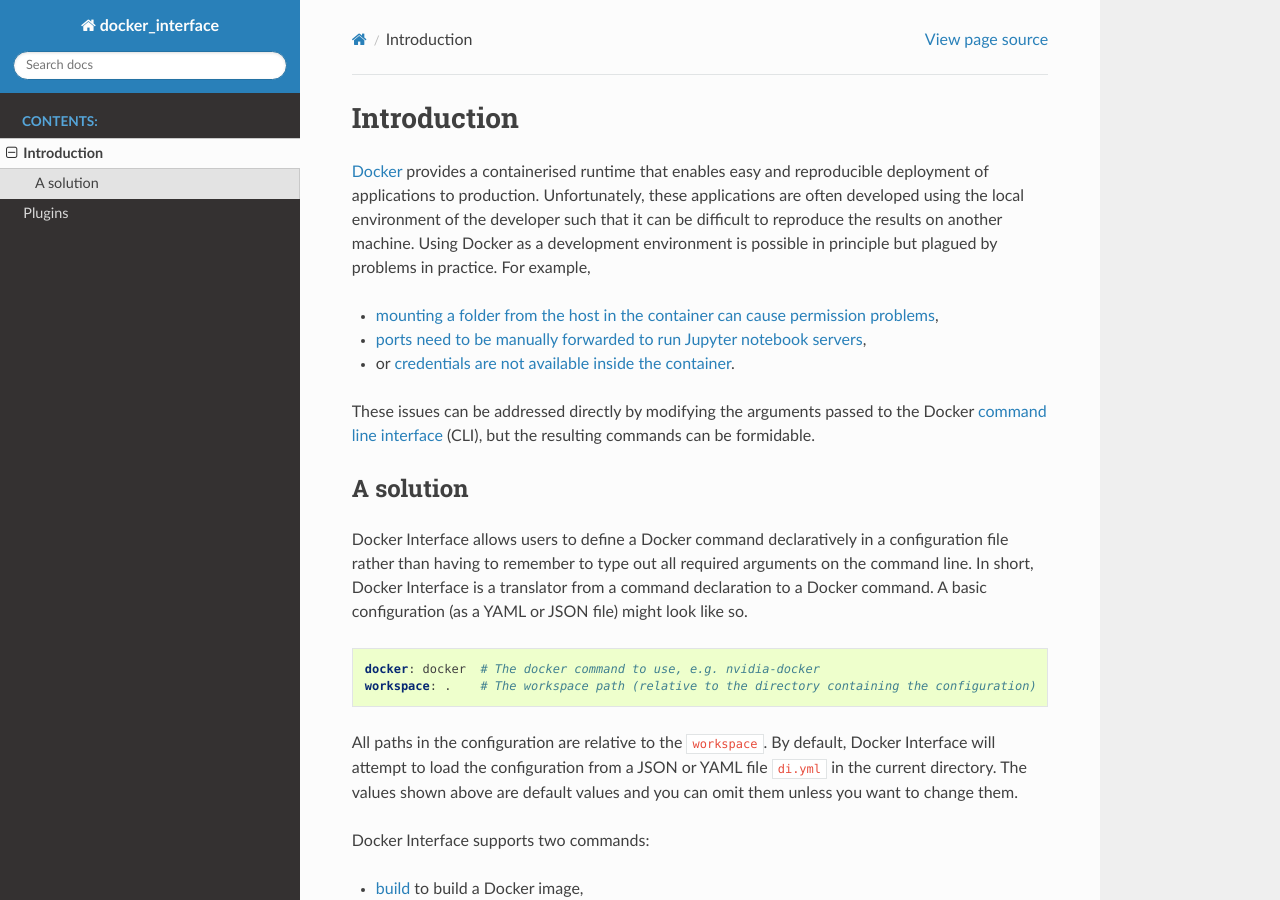
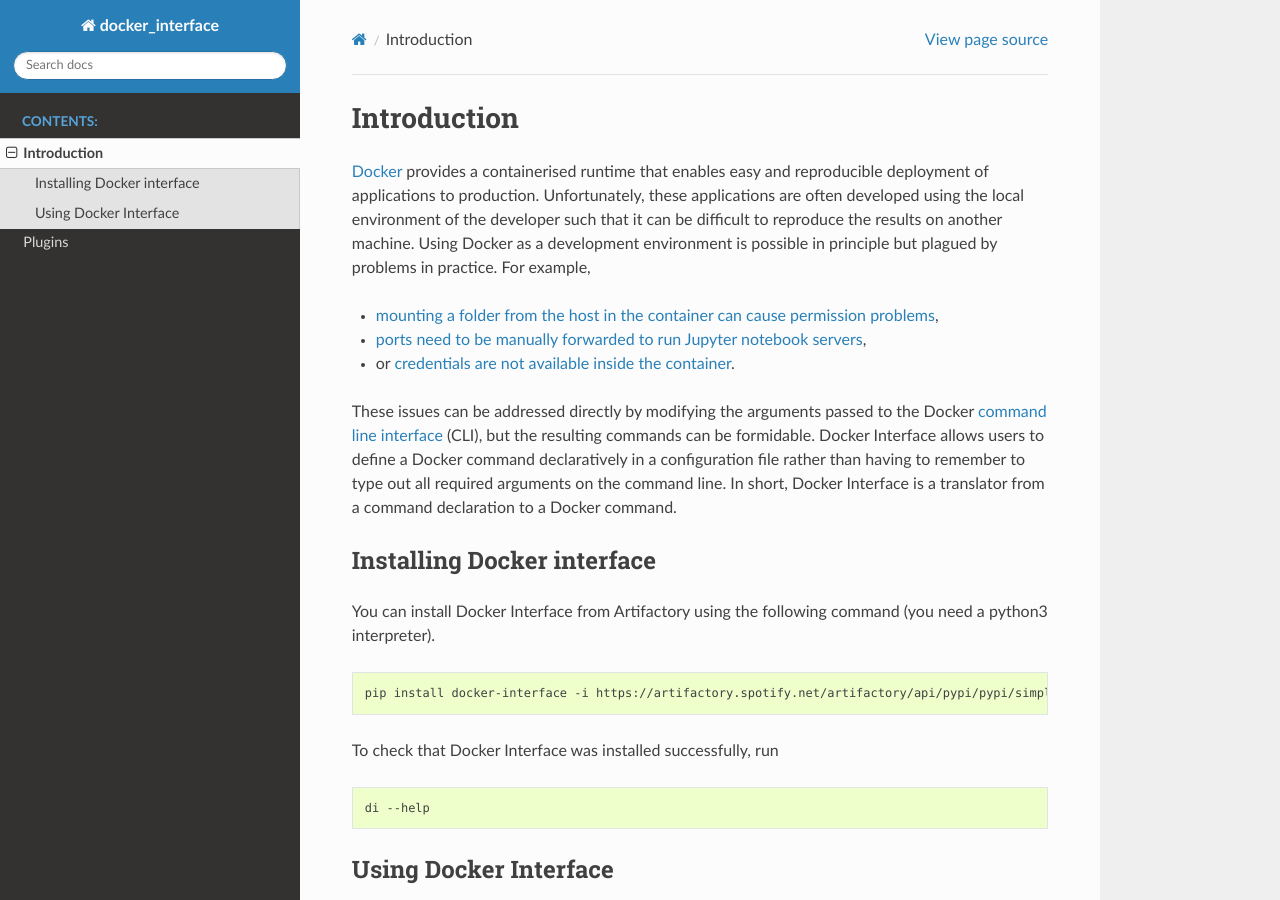
Before and after one commit to spotify/docker_interface, a Sphinx documentation site: the page built from docs/guide.rst, in a window 1280 px wide and 900 px high. Built offline with Sphinx 7.4.7 and the Read the Docs theme 2.0.0, drawn with Linux system fonts in a browser that asks for light colours; pages that are not in the unit, such as notebooks, are missing from menus; some of the changed text lies outside the part shown.

Commit message:
Update docs with installation instructions.

```diff
--- a/docs/generate_plugin_reference.py
+++ b/docs/generate_reference.py
@@ -1,6 +1,6 @@
 import os
 import textwrap
-from docker_interface.core import plugins
+from docker_interface import plugins
 
 
 def build_property_tree(schema, depth=0):
@@ -27,7 +27,6 @@
 classes = plugins.Plugin.load_plugins()
 classes['base'] = plugins.base.BasePlugin
 for name, plugin_cls in sorted(classes.items(), key=lambda x: x[1].ORDER or 0):
-    # title = ":code:`%s`" % plugin_cls.__name__
     title = plugin_cls.__name__
     lines.extend([title, '-' * len(title), ''])
     lines.extend([textwrap.dedent(plugin_cls.__doc__), ''])
--- a/docs/introduction.rst
+++ b/docs/guide.rst
@@ -7,12 +7,29 @@
 * `ports need to be manually forwarded to run Jupyter notebook servers <https://hub.docker.com/r/jupyter/base-notebook/>`_,
 * or `credentials are not available inside the container <https://stackoverflow.com/questions/42307210/user-google-cloud-credentials-inside-ephemeral-container>`_.
 
-These issues can be addressed directly by modifying the arguments passed to the Docker `command line interface <https://docs.docker.com/engine/reference/commandline/cli/>`_ (CLI), but the resulting commands can be formidable.
+These issues can be addressed directly by modifying the arguments passed to the Docker `command line interface <https://docs.docker.com/engine/reference/commandline/cli/>`_ (CLI), but the resulting commands can be formidable. Docker Interface allows users to define a Docker command declaratively in a configuration file rather than having to remember to type out all required arguments on the command line. In short, Docker Interface is a translator from a command declaration to a Docker command.
 
-A solution
-----------
+Installing Docker interface
+---------------------------
 
-Docker Interface allows users to define a Docker command declaratively in a configuration file rather than having to remember to type out all required arguments on the command line. In short, Docker Interface is a translator from a command declaration to a Docker command. A basic configuration (as a YAML or JSON file) might look like so.
+You can install Docker Interface from Artifactory using the following command (you need a python3 interpreter).
+
+.. code-block:: bash
+
+   pip install docker-interface -i https://artifactory.spotify.net/artifactory/api/pypi/pypi/simple/
+
+
+To check that Docker Interface was installed successfully, run
+
+.. code-block:: bash
+
+   di --help
+
+
+Using Docker Interface
+----------------------
+
+Docker Interface will attempt to locate a configuration file :code:`di.yml` in the current working directory. A basic configuration (as a YAML or JSON file) might look like so.
 
 .. code-block:: yaml
 
--- a/docs/index.rst
+++ b/docs/index.rst
@@ -12,7 +12,7 @@
    :maxdepth: 2
    :caption: Contents:
 
-   introduction
+   guide
    plugins
    plugin_reference
 
```
Also changed, not shown: 2 other files.
